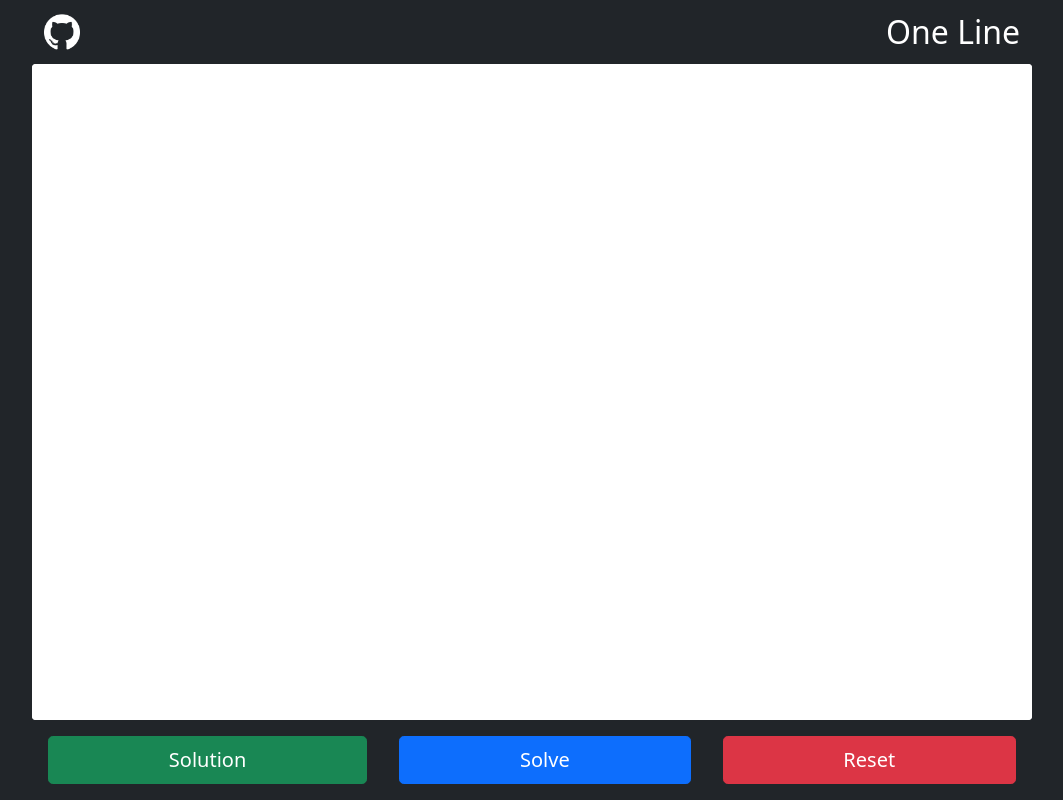
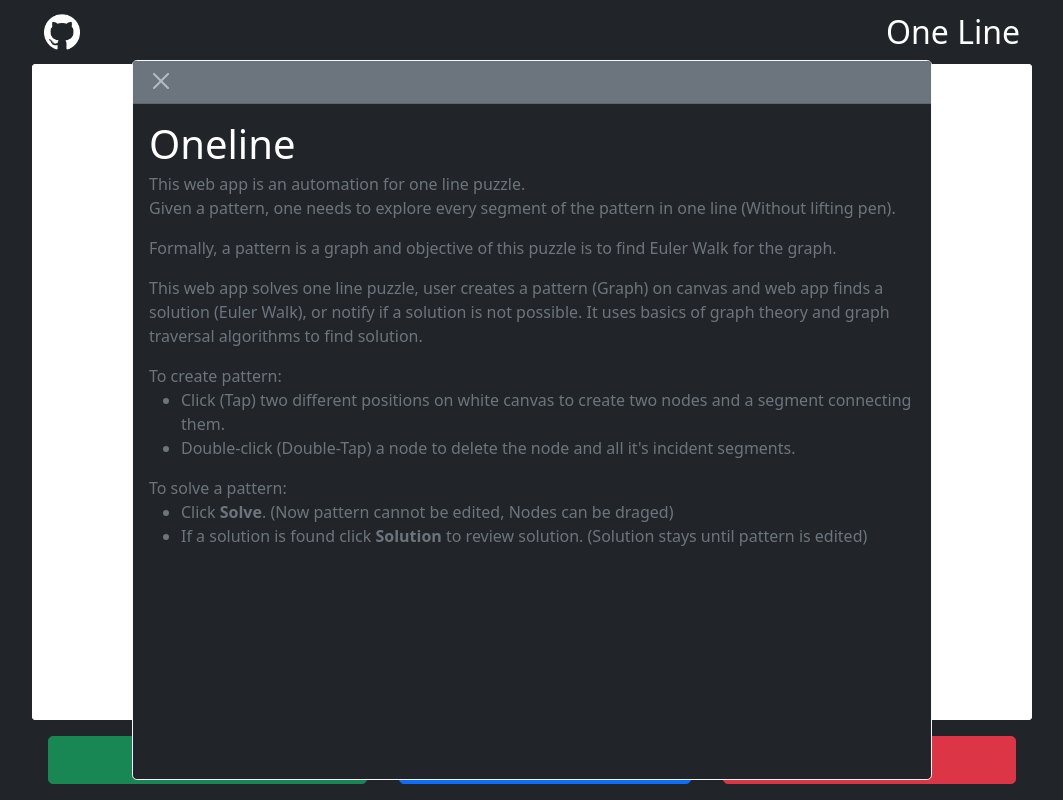
Before and after one commit to Chetan-Satpute/oneline, a React (Create React App) app: page / in a window 1280 px wide. Shown: the whole page, without its empty margins (108-1171 px from the left). Built offline with nearby package versions, Linux system fonts and the light colour scheme.

Commit message:
Added information pannel when app opens

```diff
--- a/src/App.css
+++ b/src/App.css
@@ -9,3 +9,16 @@ main {
   display: flex;
   flex-direction: column;
 }
+
+.Info {
+  margin: auto;
+  position: absolute;
+  height: 90%;
+  width: 100%;
+  max-width: 800px;
+  left: 0;
+  right: 0;
+  top: 5%;
+  bottom: 0;
+  z-index: 999;
+}
--- a/src/App.jsx
+++ b/src/App.jsx
@@ -11,11 +11,71 @@ function App() {
   const [solution, setSolution] = useState(false);
   const [solutionData, setSolutionData] = useState();
 
+  const [showInfo, setShowInfo] = useState(true);
+
   return (
     <div id="App">
+      {showInfo && (
+        <div className="Info card rounded-3 bg-dark border-light">
+          <div className="card-header text-white bg-secondary">
+            <button
+              type="button"
+              className="btn-close btn-close-white"
+              onClick={() => {
+                setShowInfo(false);
+              }}
+            ></button>
+          </div>
+          <div className="card-body p-3 text-white  overflow-auto">
+            <h1 className="card-title">Oneline</h1>
+            <p className="card-subtitle text-muted">
+              This web app is an automation for one line puzzle.
+            </p>
+            <div className="card-text text-muted">
+              <p>
+                Given a pattern, one needs to explore every segment of the
+                pattern in one line (Without lifting pen).
+              </p>
+              <p>
+                Formally, a pattern is a graph and objective of this puzzle is
+                to find Euler Walk for the graph.
+              </p>
+              <p>
+                This web app solves one line puzzle, user creates a pattern
+                (Graph) on canvas and web app finds a solution (Euler Walk), or
+                notify if a solution is not possible. It uses basics of graph
+                theory and graph traversal algorithms to find solution.
+              </p>
+              To create pattern:
+              <ul>
+                <li>
+                  Click (Tap) two different positions on white canvas to create
+                  two nodes and a segment connecting them.
+                </li>
+                <li>
+                  Double-click (Double-Tap) a node to delete the node and all
+                  it's incident segments.
+                </li>
+              </ul>
+              To solve a pattern:
+              <ul>
+                <li>
+                  Click <strong>Solve</strong>. (Now pattern cannot be edited, Nodes can be
+                  draged)
+                </li>
+                <li>
+                  If a solution is found click <strong>Solution</strong> to review solution.
+                  (Solution stays until pattern is edited)
+                </li>
+              </ul>
+            </div>
+          </div>
+        </div>
+      )}
+
       <NavBar />
       <main>
-        {(!solve && solution) && (
+        {!solve && solution && (
           <SolutionPannel
             data={solutionData}
             setSolution={setSolution}
--- a/src/SolutionPannel/SolutionPannel.jsx
+++ b/src/SolutionPannel/SolutionPannel.jsx
@@ -10,7 +10,7 @@ function SolutionPannel({ data, setSolution, close }) {
   return (
     <React.Fragment>
       {data && (
-        <div id="SolutionPannel" className="card rounded shadow-lg">
+        <div id="SolutionPannel" className="card rounded shadow-lg border-light">
           <div className="card-header text-white bg-secondary">
             <button
               type="button"
@@ -18,7 +18,7 @@ function SolutionPannel({ data, setSolution, close }) {
               onClick={close}
             ></button>
           </div>
-          <div className="card-body p-3" id="Solution-Carousel">
+          <div className="card-body" id="Solution-Carousel">
             {data.map((imgData, index) => (
               <img
                 src={imgData}
```
